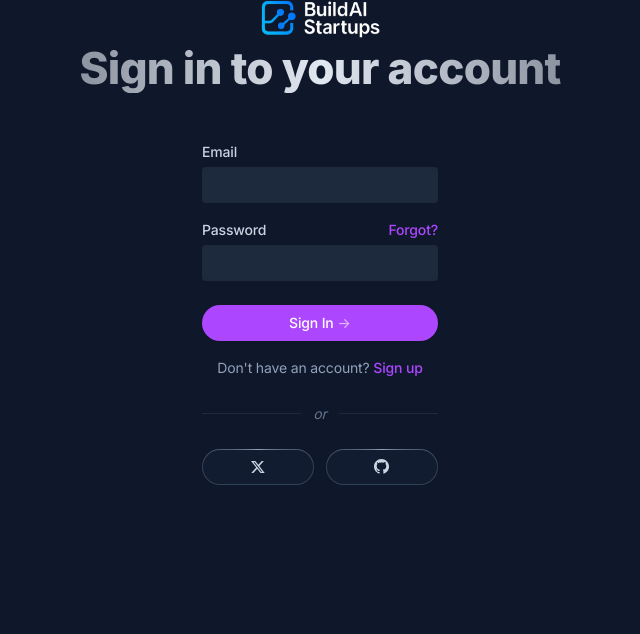
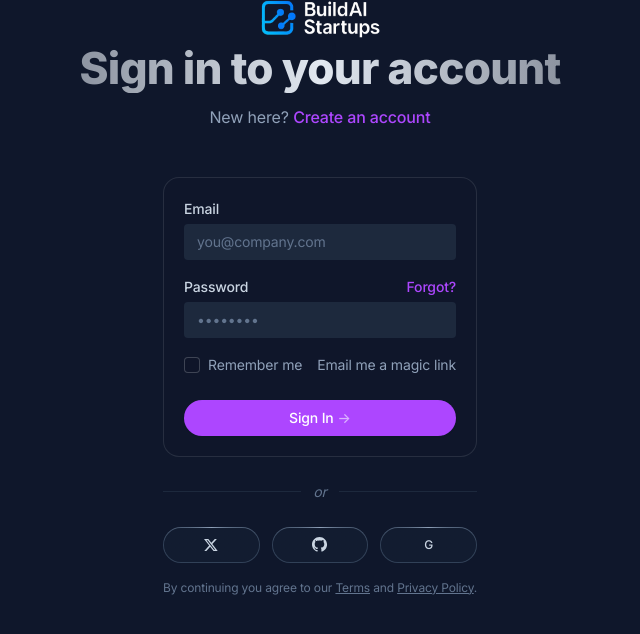
Before and after one commit to buildaistartups/buildaistartups.com, a Next.js app: page /signin in a window 1280 px wide. Shown: the top 634 px of the page, without its empty margins (320-960 px from the left). Built offline with nearby package versions, Linux system fonts and the light colour scheme; no server answers.

Commit message:
Update page.tsx

```diff
--- a/app/(auth)/signin/page.tsx
+++ b/app/(auth)/signin/page.tsx
@@ -1,10 +1,35 @@
-export const metadata = {
-  title: 'Sign In - BuildAIStartups',
-  description: 'Page description',
-}
-
+import type { Metadata } from 'next'
 import Link from 'next/link'
 import AuthLogo from '../auth-logo'
+
+const SITE =
+  process.env.NEXT_PUBLIC_SITE_URL || 'https://www.buildaistartups.com'
+const CANON = `${SITE}/signin`
+const OG = '/brand/og-default.png'
+
+export const metadata: Metadata = {
+  title: 'Sign in — Build AI Startups',
+  description:
+    'Access your Build AI Startups account to generate, ship, and grow autonomous micro-SaaS with HyperNova.',
+  alternates: { canonical: CANON },
+  robots: { index: false, follow: true }, // auth pages should not be indexed
+  openGraph: {
+    type: 'website',
+    url: CANON,
+    title: 'Sign in — Build AI Startups',
+    description:
+      'Access your Build AI Startups account to generate, ship, and grow autonomous micro-SaaS with HyperNova.',
+    images: [{ url: OG, width: 1200, height: 630, alt: 'Build AI Startups' }],
+    siteName: 'Build AI Startups',
+  },
+  twitter: {
+    card: 'summary_large_image',
+    title: 'Sign in — Build AI Startups',
+    description:
+      'Access your Build AI Startups account to generate, ship, and grow autonomous micro-SaaS with HyperNova.',
+    images: [OG],
+  },
+}
 
 export default function SignIn() {
   return (
@@ -14,38 +39,108 @@ export default function SignIn() {
         {/* Logo */}
         <AuthLogo />
         {/* Page title */}
-        <h1 className="h2 bg-clip-text text-transparent bg-linear-to-r from-slate-200/60 via-slate-200 to-slate-200/60">Sign in to your account</h1>
+        <h1 className="h2 bg-clip-text text-transparent bg-linear-to-r from-slate-200/60 via-slate-200 to-slate-200/60">
+          Sign in to your account
+        </h1>
+        <p className="mt-3 text-slate-400">
+          New here?{' '}
+          <Link
+            href="/signup"
+            className="font-medium text-purple-500 hover:text-purple-400 transition"
+          >
+            Create an account
+          </Link>
+        </p>
       </div>
 
-      {/* Form */}
+      {/* Auth card */}
       <div className="max-w-sm mx-auto">
+        {/* Credentials form (wire to your auth handler when ready) */}
+        <form
+          method="POST"
+          action="/api/auth/login" // replace with your handler (NextAuth, custom, etc.)
+          className="rounded-2xl border border-white/10 bg-slate-900/40 p-5"
+        >
+          {/* If you use CSRF (NextAuth), include it here */}
+          {/* <input type="hidden" name="csrfToken" value={csrfToken} /> */}
 
-        <form>
           <div className="space-y-4">
             <div>
-              <label className="block text-sm text-slate-300 font-medium mb-1" htmlFor="email">Email</label>
-              <input id="email" className="form-input w-full" type="email" required />
+              <label
+                className="block text-sm text-slate-300 font-medium mb-1"
+                htmlFor="email"
+              >
+                Email
+              </label>
+              <input
+                id="email"
+                name="email"
+                className="form-input w-full"
+                type="email"
+                inputMode="email"
+                autoComplete="email"
+                required
+                placeholder="you@company.com"
+              />
             </div>
+
             <div>
               <div className="flex justify-between">
-                <label className="block text-sm text-slate-300 font-medium mb-1" htmlFor="password">Password</label>
-                <Link className="text-sm font-medium text-purple-500 hover:text-purple-400 transition duration-150 ease-in-out ml-2" href="/reset-password">Forgot?</Link>
+                <label
+                  className="block text-sm text-slate-300 font-medium mb-1"
+                  htmlFor="password"
+                >
+                  Password
+                </label>
+                <Link
+                  className="text-sm font-medium text-purple-500 hover:text-purple-400 transition ml-2"
+                  href="/reset-password"
+                >
+                  Forgot?
+                </Link>
               </div>
-              <input id="password" className="form-input w-full" type="password" autoComplete="on" required />
+              <input
+                id="password"
+                name="password"
+                className="form-input w-full"
+                type="password"
+                autoComplete="current-password"
+                required
+                placeholder="••••••••"
+              />
+            </div>
+
+            <div className="flex items-center justify-between">
+              <label className="inline-flex items-center gap-2 text-sm text-slate-400">
+                <input
+                  type="checkbox"
+                  name="remember"
+                  value="true"
+                  className="h-4 w-4 rounded border-white/20 bg-slate-900/60"
+                />
+                Remember me
+              </label>
+              <Link
+                href="/magic-link"
+                className="text-sm text-slate-400 hover:text-slate-200"
+              >
+                Email me a magic link
+              </Link>
             </div>
           </div>
+
           <div className="mt-6">
-            <button className="btn text-sm text-white bg-purple-500 hover:bg-purple-600 w-full shadow-xs group">
-              Sign In <span className="tracking-normal text-purple-300 group-hover:translate-x-0.5 transition-transform duration-150 ease-in-out ml-1">-&gt;</span>
+            <button
+              className="btn text-sm text-white bg-purple-500 hover:bg-purple-600 w-full shadow-xs group"
+              type="submit"
+            >
+              Sign In{' '}
+              <span className="tracking-normal text-purple-300 group-hover:translate-x-0.5 transition-transform duration-150 ease-in-out ml-1">
+                -&gt;
+              </span>
             </button>
           </div>
         </form>
-
-        <div className="text-center mt-4">
-          <div className="text-sm text-slate-400">
-            Don't have an account? <Link className="font-medium text-purple-500 hover:text-purple-400 transition duration-150 ease-in-out" href="/signup">Sign up</Link>
-          </div>
-        </div>
 
         {/* Divider */}
         <div className="flex items-center my-6">
@@ -54,26 +149,51 @@ export default function SignIn() {
           <div className="border-t border-slate-800 grow ml-3" aria-hidden="true" />
         </div>
 
-        {/* Social login */}
-        <div className="flex space-x-3">
-          <button className="btn text-slate-300 hover:text-white transition duration-150 ease-in-out w-full group [background:linear-gradient(var(--color-slate-900),var(--color-slate-900))_padding-box,conic-gradient(var(--color-slate-400),var(--color-slate-700)_25%,var(--color-slate-700)_75%,var(--color-slate-400)_100%)_border-box] relative before:absolute before:inset-0 before:bg-slate-800/30 before:rounded-full before:pointer-events-none h-9">
+        {/* Social / OAuth (wire these to your provider routes) */}
+        <div className="grid grid-cols-3 gap-3">
+          <a
+            href="/api/auth/oauth/twitter" // replace with your auth route
+            className="btn text-slate-300 hover:text-white transition w-full group [background:linear-gradient(var(--color-slate-900),var(--color-slate-900))_padding-box,conic-gradient(var(--color-slate-400),var(--color-slate-700)_25%,var(--color-slate-700)_75%,var(--color-slate-400)_100%)_border-box] relative before:absolute before:inset-0 before:bg-slate-800/30 before:rounded-full before:pointer-events-none h-9"
+            aria-label="Continue with X (Twitter)"
+          >
             <span className="relative">
-              <span className="sr-only">Continue with Twitter</span>
-              <svg className="fill-current" xmlns="http://www.w3.org/2000/svg" width="14" height="12">
+              <svg className="fill-current" xmlns="http://www.w3.org/2000/svg" width="14" height="12" role="img" aria-hidden="true">
                 <path d="m4.34 0 2.995 3.836L10.801 0h2.103L8.311 5.084 13.714 12H9.482L6.169 7.806 2.375 12H.271l4.915-5.436L0 0h4.34Zm-.635 1.155H2.457l7.607 9.627h1.165L3.705 1.155Z" />
               </svg>
             </span>
-          </button>
-          <button className="btn text-slate-300 hover:text-white transition duration-150 ease-in-out w-full group [background:linear-gradient(var(--color-slate-900),var(--color-slate-900))_padding-box,conic-gradient(var(--color-slate-400),var(--color-slate-700)_25%,var(--color-slate-700)_75%,var(--color-slate-400)_100%)_border-box] relative before:absolute before:inset-0 before:bg-slate-800/30 before:rounded-full before:pointer-events-none h-9">
+          </a>
+          <a
+            href="/api/auth/oauth/github"
+            className="btn text-slate-300 hover:text-white transition w-full group [background:linear-gradient(var(--color-slate-900),var(--color-slate-900))_padding-box,conic-gradient(var(--color-slate-400),var(--color-slate-700)_25%,var(--color-slate-700)_75%,var(--color-slate-400)_100%)_border-box] relative before:absolute before:inset-0 before:bg-slate-800/30 before:rounded-full before:pointer-events-none h-9"
+            aria-label="Continue with GitHub"
+          >
             <span className="relative">
-              <span className="sr-only">Continue with GitHub</span>
-              <svg className="fill-current" xmlns="http://www.w3.org/2000/svg" width="16" height="15">
+              <svg className="fill-current" xmlns="http://www.w3.org/2000/svg" width="16" height="15" role="img" aria-hidden="true">
                 <path d="M7.488 0C3.37 0 0 3.37 0 7.488c0 3.276 2.153 6.084 5.148 7.113.374.094.468-.187.468-.374v-1.31c-2.06.467-2.527-.936-2.527-.936-.375-.843-.843-1.124-.843-1.124-.655-.468.094-.468.094-.468.749.094 1.123.75 1.123.75.655 1.216 1.778.842 2.153.654.093-.468.28-.842.468-1.03-1.685-.186-3.37-.842-3.37-3.743 0-.843.281-1.498.75-1.966-.094-.187-.375-.936.093-1.965 0 0 .655-.187 2.059.749a6.035 6.035 0 0 1 1.872-.281c.655 0 1.31.093 1.872.28 1.404-.935 2.059-.748 2.059-.748.374 1.03.187 1.778.094 1.965.468.562.748 1.217.748 1.966 0 2.901-1.778 3.463-3.463 3.65.281.375.562.843.562 1.498v2.059c0 .187.093.468.561.374 2.996-1.03 5.148-3.837 5.148-7.113C14.976 3.37 11.606 0 7.488 0Z" />
               </svg>
             </span>
-          </button>
+          </a>
+          <a
+            href="/api/auth/oauth/google"
+            className="btn text-slate-300 hover:text-white transition w-full group [background:linear-gradient(var(--color-slate-900),var(--color-slate-900))_padding-box,conic-gradient(var(--color-slate-400),var(--color-slate-700)_25%,var(--color-slate-700)_75%,var(--color-slate-400)_100%)_border-box] relative before:absolute before:inset-0 before:bg-slate-800/30 before:rounded-full before:pointer-events-none h-9"
+            aria-label="Continue with Google"
+          >
+            <span className="relative text-xs font-medium">G</span>
+          </a>
         </div>
 
+        {/* Legal */}
+        <p className="text-center mt-4 text-xs text-slate-500">
+          By continuing you agree to our{' '}
+          <Link href="/legal/terms" className="underline hover:text-slate-300">
+            Terms
+          </Link>{' '}
+          and{' '}
+          <Link href="/legal/privacy" className="underline hover:text-slate-300">
+            Privacy Policy
+          </Link>
+          .
+        </p>
       </div>
     </>
   )
```
